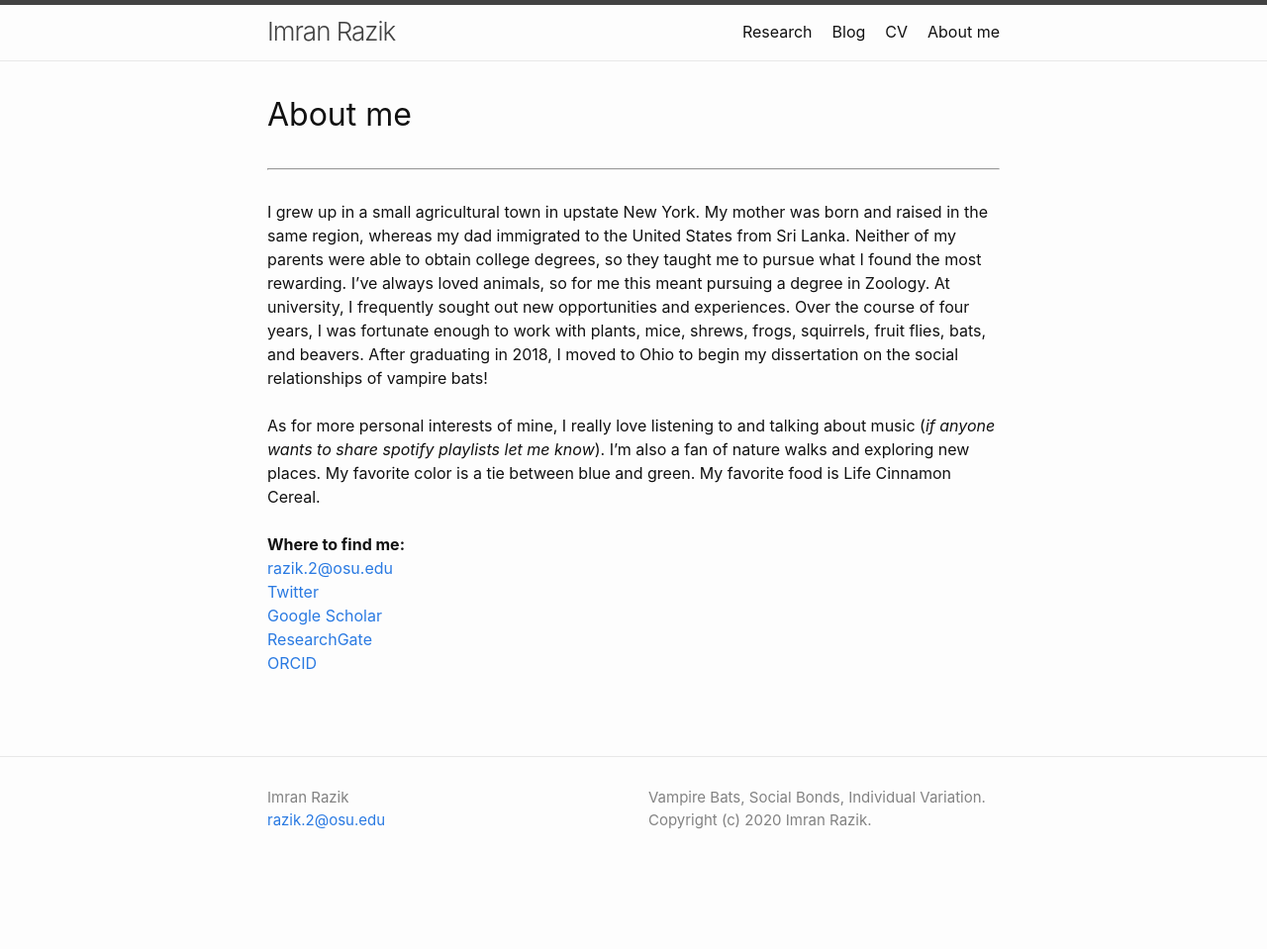
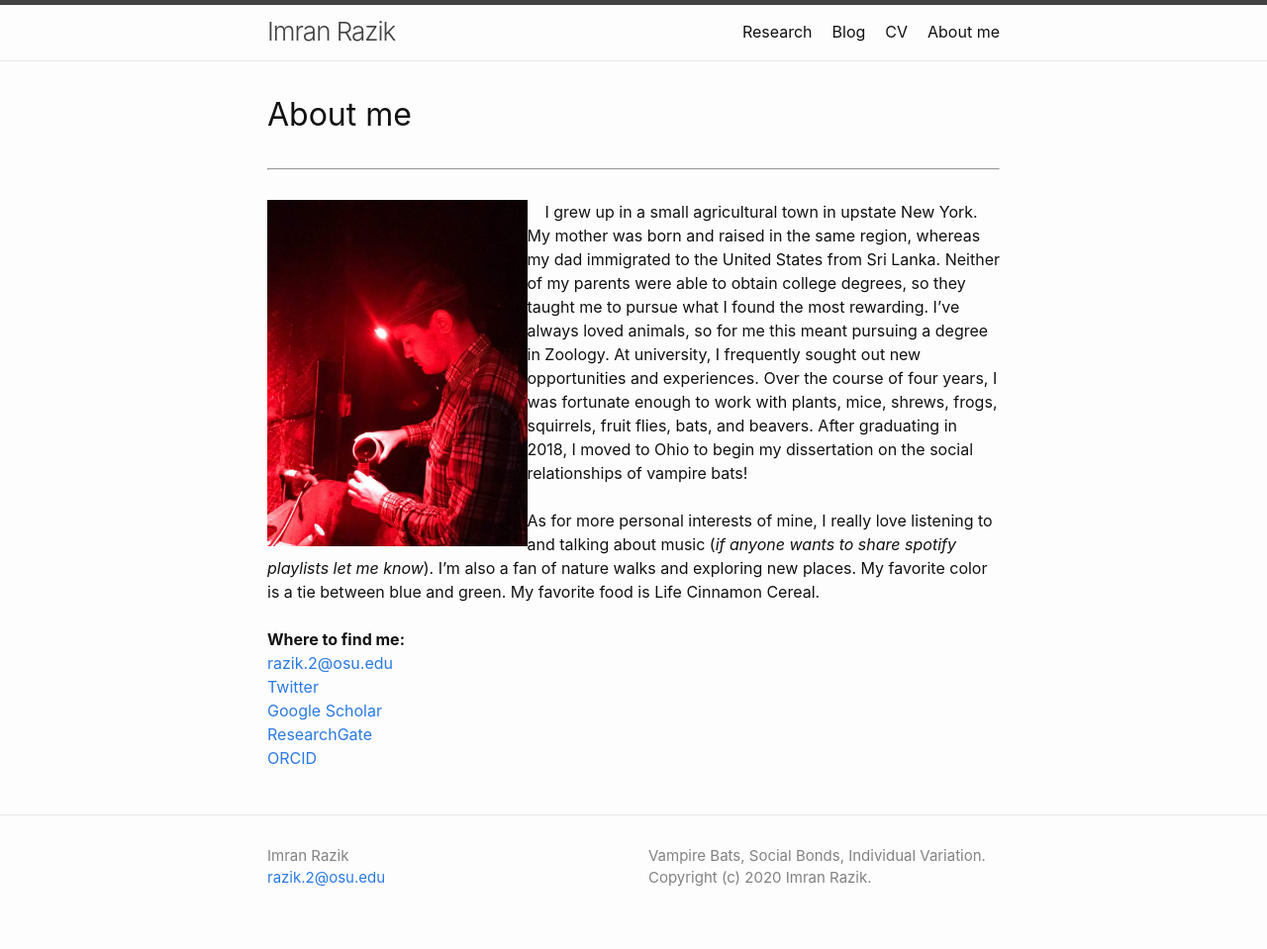
Before and after one commit to imranrazik/imranrazik.github.io, a Jekyll site: the page built from About-me.md, in a window 1280 px wide. Shown: the whole page at 99% size. Built offline with Jekyll 4.4.1, drawn with Linux system fonts in a browser that asks for light colours; our own code applies the rules of GitHub Pages for plain Markdown files; before the commit the page ends 900 px from its top, so only the background shows below that.

Commit message:
Update About-me.md

```diff
--- a/About-me.md
+++ b/About-me.md
@@ -3,7 +3,7 @@
 ---
 # About me
 ---
-I grew up in a small agricultural town in upstate New York. My mother was born and raised in the same region, whereas my dad immigrated to the United States from Sri Lanka. Neither of my parents were able to obtain college degrees, so they taught me to pursue what I found the most rewarding. I've always loved animals, so for me this meant pursuing a degree in Zoology. At university, I frequently sought out new opportunities and experiences. Over the course of four years, I was fortunate enough to work with plants, mice, shrews, frogs, squirrels, fruit flies, bats, and beavers. After graduating in 2018, I moved to Ohio to begin my dissertation on the social relationships of vampire bats!
+<img align="left" src="/assets/34349279-38d9-4de1-ad80-4556efc33ab1.jpg" height="350">&nbsp;&nbsp;&nbsp;&nbsp;I grew up in a small agricultural town in upstate New York. My mother was born and raised in the same region, whereas my dad immigrated to the United States from Sri Lanka. Neither of my parents were able to obtain college degrees, so they taught me to pursue what I found the most rewarding. I've always loved animals, so for me this meant pursuing a degree in Zoology. At university, I frequently sought out new opportunities and experiences. Over the course of four years, I was fortunate enough to work with plants, mice, shrews, frogs, squirrels, fruit flies, bats, and beavers. After graduating in 2018, I moved to Ohio to begin my dissertation on the social relationships of vampire bats!
 <br />
 <br />
 As for more personal interests of mine, I really love listening to and talking about music (*if anyone wants to share spotify playlists let me know*). I'm also a fan of nature walks and exploring new places. My favorite color is a tie between blue and green. My favorite food is Life Cinnamon Cereal.
```
